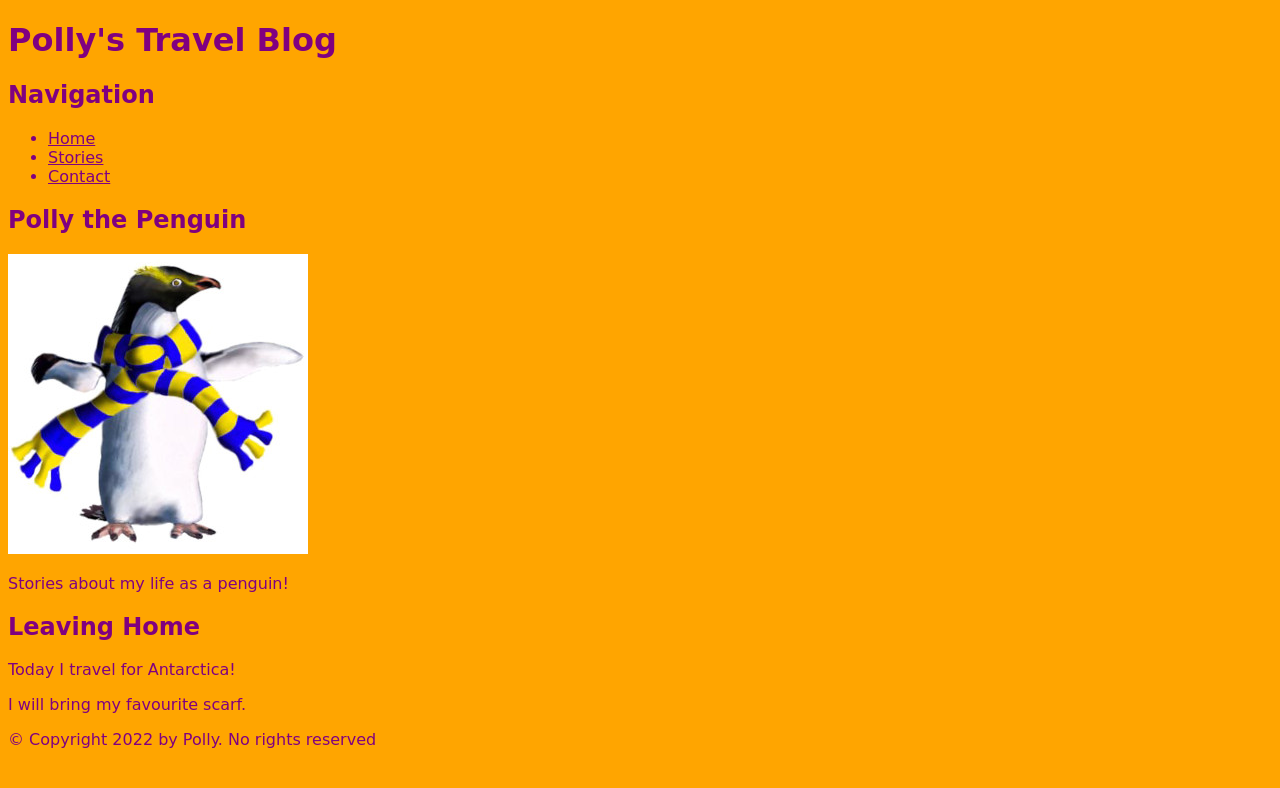
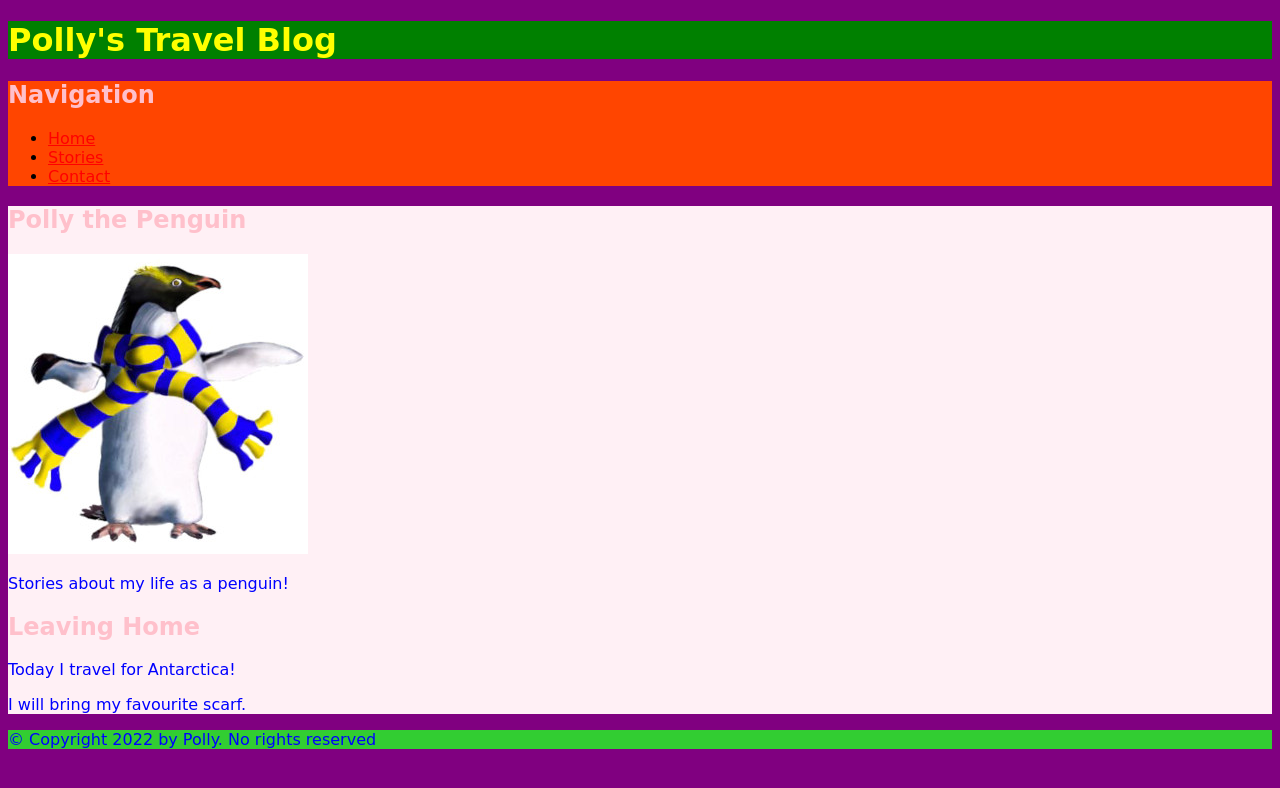
Before and after one commit to Munklepuff/Lab02, a website: page index.html in a window 1280 px wide. Drawn offline with Linux system fonts and the light colour scheme; a web font is replaced by a local one.

Commit message:
added colours to CSS file

```diff
--- a/style.css
+++ b/style.css
@@ -1,5 +1,30 @@
 * {
-    color: purple;
-    background: orange;
     font-family: 'Edu NSW ACT Foundation', cursive;
 }
+h1 {
+    color: yellow;
+}
+h2 {
+    color: pink;
+}
+p {
+     color: blue;
+}
+a {
+    color: red;
+}
+body {
+    background: purple
+}
+header {
+    background: green
+}
+nav {
+    background: orangered
+}
+main {
+    background:lavenderblush
+}
+footer {
+    background: limegreen
+}
```
